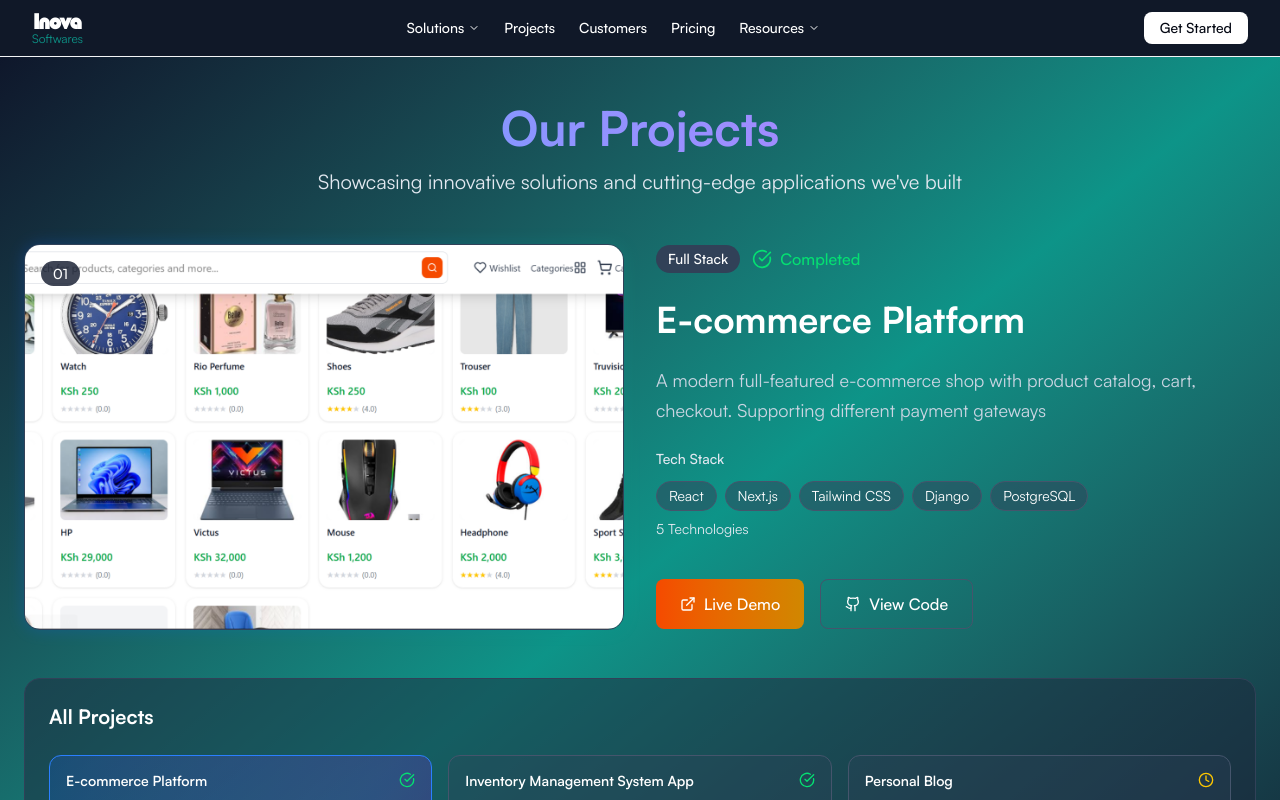
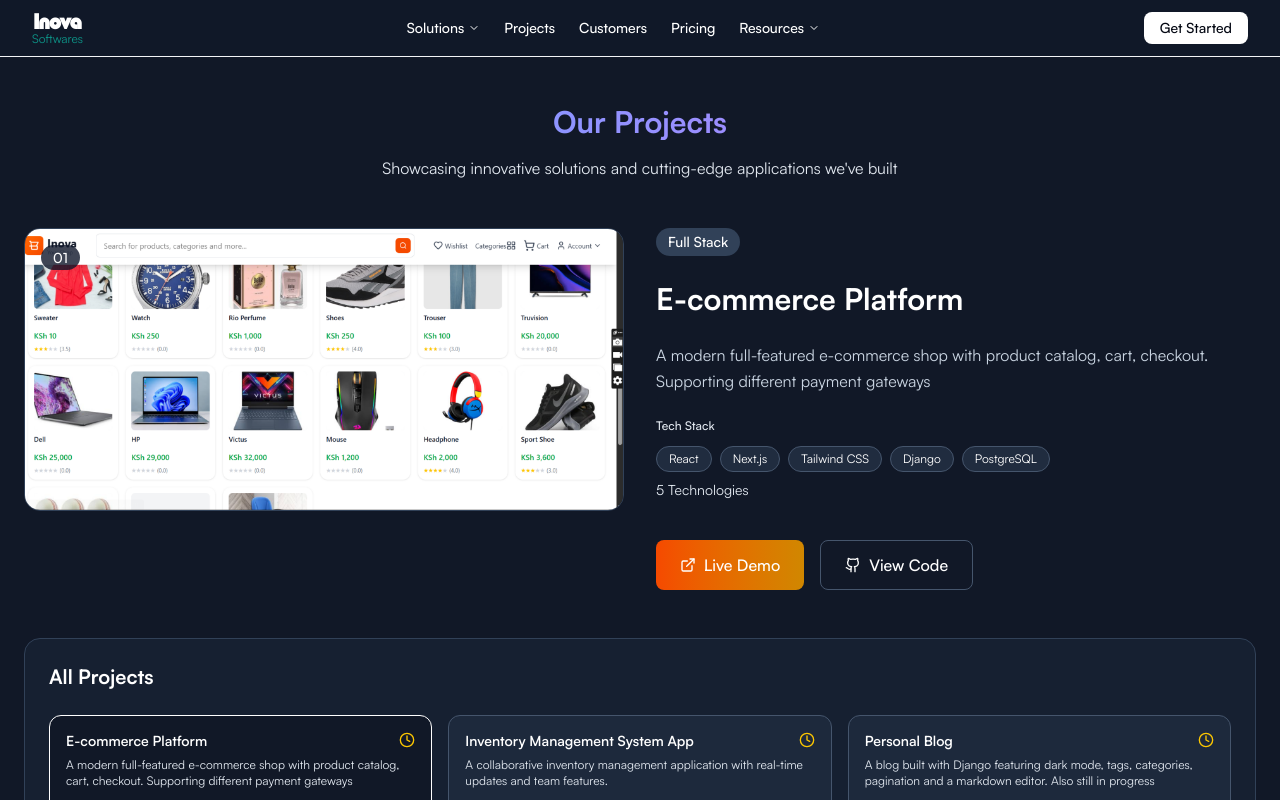
Before and after one commit to Brian-Rotich20/inovasoftwares, a Next.js app: page /projects in a window 1280 px wide. Shown: the top 800 px of the page. Built offline with nearby package versions, Linux system fonts and the light colour scheme.

Commit message:
projects

```diff
--- a/app/projects/page.jsx
+++ b/app/projects/page.jsx
@@ -13,7 +13,6 @@
       image: '/shop2.png',
       github: 'https://github.com/Brian-Rotich20/Django-Shop-With-RF',
       live: 'https://frontend-shop-xi.vercel.app',
-      status: 'completed',
       tech: ['React', 'Next.js', 'Tailwind CSS', 'Django', 'PostgreSQL'],
       category: 'Full Stack'
     },
@@ -24,7 +23,6 @@
       image: '/inventory.png',
       github: 'https://github.com/Brian-Rotich20/Sales-Inventory-System',
       live: null,
-      status: 'completed',
       tech: ['PHP', 'HTML5', 'CSS3', 'JavaScript', 'Bootstrap'],
       category: 'Web Application'
     },
@@ -35,7 +33,6 @@
       image: '/blog.jpeg',
       github: 'https://github.com/Brian-Rotich20/django-blog',
       live: null,
-      status: 'pending',
       tech: ['Django', 'Tailwind CSS'],
       category: 'CMS'
     },
@@ -46,7 +43,6 @@
       image: '/lyrebird.png',
       github: 'https://github.com/Brian-Rotich20/lyrebird-graphics',
       live: 'https://lyrebird-graphics.netlify.app/',
-      status: 'completed',
       tech: ['HTML5', 'CSS3', 'JavaScript'],
       category: 'Portfolio'
     },
@@ -57,7 +53,6 @@
       image: '/travel.png',
       github: 'https://github.com/Brian-Rotich20/Travel-Website',
       live: 'https://inovatravels.netlify.app/',
-      status: 'completed',
       tech: ['React', 'Django'],
       category: 'Booking Platform'
     },
@@ -68,7 +63,6 @@
       image: '/facols.png',
       github: null,
       live: 'https://facols.com',
-      status: 'completed',
       tech: ['WooCommerce', 'Elementor'],
       category: 'E-commerce'
     }
@@ -77,14 +71,14 @@
   const currentProject = projects[selectedProject];
 
   return (
-    <div className="min-h-screen bg-gradient-to-br from-slate-900 via-[#0D9488] to-slate-900 text-white">
+    <div className="min-h-screen bg-[#111827] text-white">
       {/* Header */}
       <div className="container mx-auto px-6 pt-12">
         <div className="text-center mb-12">
-          <h1 className="text-5xl font-bold mb-4 bg-gradient-to-r from-blue-400 to-purple-400 bg-clip-text text-transparent">
+          <h1 className="text-3xl font-bold mb-4 bg-gradient-to-r from-blue-400 to-purple-400 bg-clip-text text-transparent">
             Our Projects
           </h1>
-          <p className="text-xl text-slate-200 max-w-2xl mx-auto">
+          <p className="text-base text-slate-200 max-w-2xl mx-auto">
             Showcasing innovative solutions and cutting-edge applications we've built
           </p>
         </div>
@@ -93,12 +87,12 @@
         <div className="grid lg:grid-cols-2 gap-8 mb-12">
           {/* Project Image */}
           <div className="relative group cursor-pointer">
-            <div className="absolute inset-0 bg-gradient-to-r from-blue-600 to-[#0D9488] rounded-2xl blur opacity-25 group-hover:opacity-40 transition-opacity"></div>
+            <div className="absolute inset-0 group-hover:opacity-40 transition-opacity"></div>
             <div className="relative bg-slate-800 rounded-2xl overflow-hidden border border-slate-700">
               <img
                 src={currentProject.image}
                 alt={currentProject.title}
-                className="w-full h-96 object-cover transition-transform duration-500 group-hover:scale-110"
+                className="w-full h-full object-cover transition-transform duration-500 group-hover:scale-110"
               />
               <div className="absolute top-4 left-4 z-10 transition-all duration-300 group-hover:scale-95">
                 <span className="px-3 py-1 text-sm font-medium bg-slate-900/80 rounded-full backdrop-blur-sm">
@@ -120,39 +114,26 @@
               <span className="px-3 py-1 text-sm font-medium bg-slate-700 rounded-full">
                 {currentProject.category}
               </span>
-              <div className="flex items-center gap-2">
-                {currentProject.status === 'completed' ? (
-                  <>
-                    <CheckCircle className="w-5 h-5 text-green-400" />
-                    <span className="text-green-400 font-medium">Completed</span>
-                  </>
-                ) : (
-                  <>
-                    <Clock className="w-5 h-5 text-yellow-400" />
-                    <span className="text-yellow-400 font-medium">In Progress</span>
-                  </>
-                )}
-              </div>
             </div>
 
-            <h2 className="text-4xl font-bold leading-tight">
+            <h2 className="text-3xl font-bold leading-tight">
               {currentProject.title}
             </h2>
 
-            <p className="text-lg text-slate-300 leading-relaxed">
+            <p className="text-base text-slate-300 leading-relaxed">
               {currentProject.description}
             </p>
 
             {/* Tech Stack */}
             <div>
-              <h3 className="text-sm font-medium text-slate-200 mb-3">
+              <h3 className="text-xs font-medium text-slate-200 mb-3">
                 Tech Stack
               </h3>
               <div className="flex flex-wrap gap-2">
                 {currentProject.tech.map((tech, index) => (
                   <span
                     key={index}
-                    className="px-3 py-1 text-sm bg-slate-700/50 border border-slate-600 rounded-full"
+                    className="px-3 py-1 text-xs bg-slate-700/50 border border-slate-600 rounded-full"
                   >
                     {tech}
                   </span>
@@ -201,7 +182,7 @@
                 onClick={() => setSelectedProject(index)}
                 className={`p-4 rounded-xl cursor-pointer transition-all ${
                   selectedProject === index
-                    ? 'bg-gradient-to-r from-blue-600/20 to-purple-600/20 border-blue-500'
+                    ? 'bg-[#111827]'
                     : 'bg-slate-700/30 hover:bg-slate-700/50 border-slate-600'
                 } border`}
               >
```
